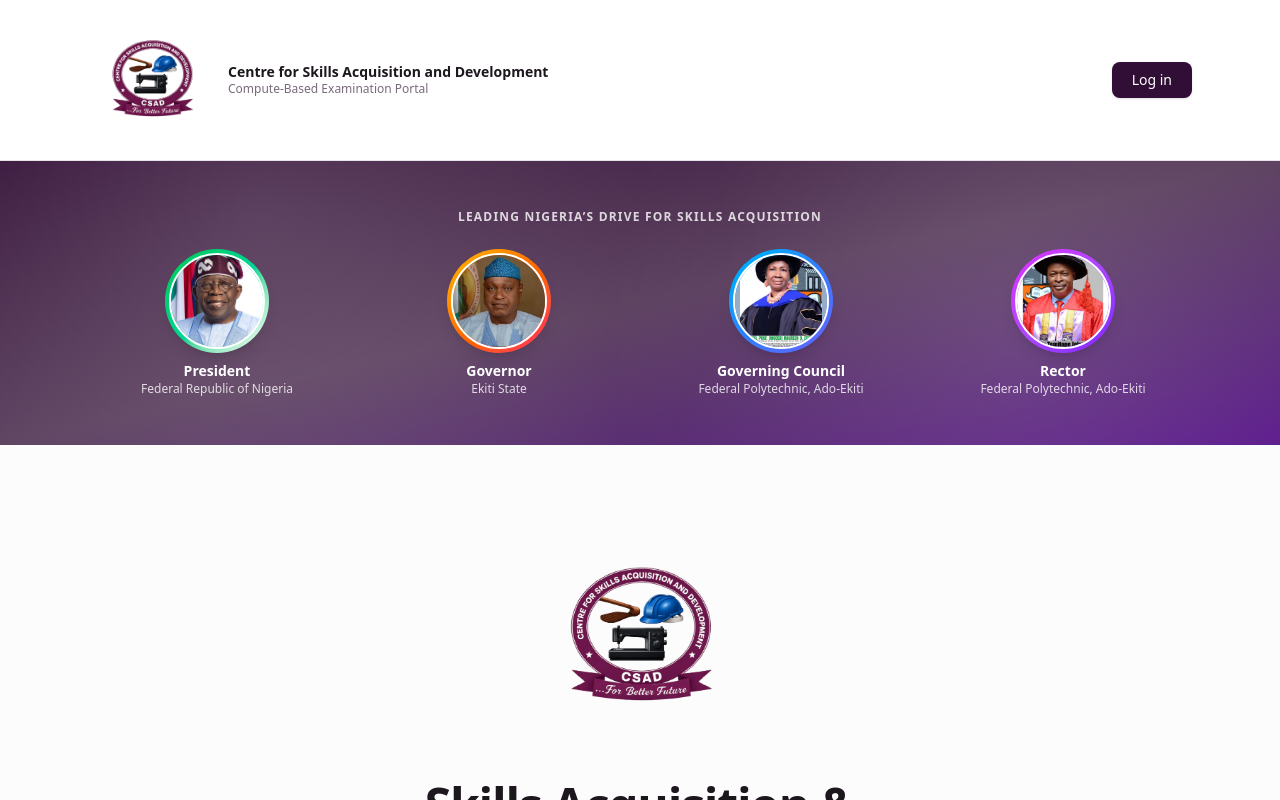
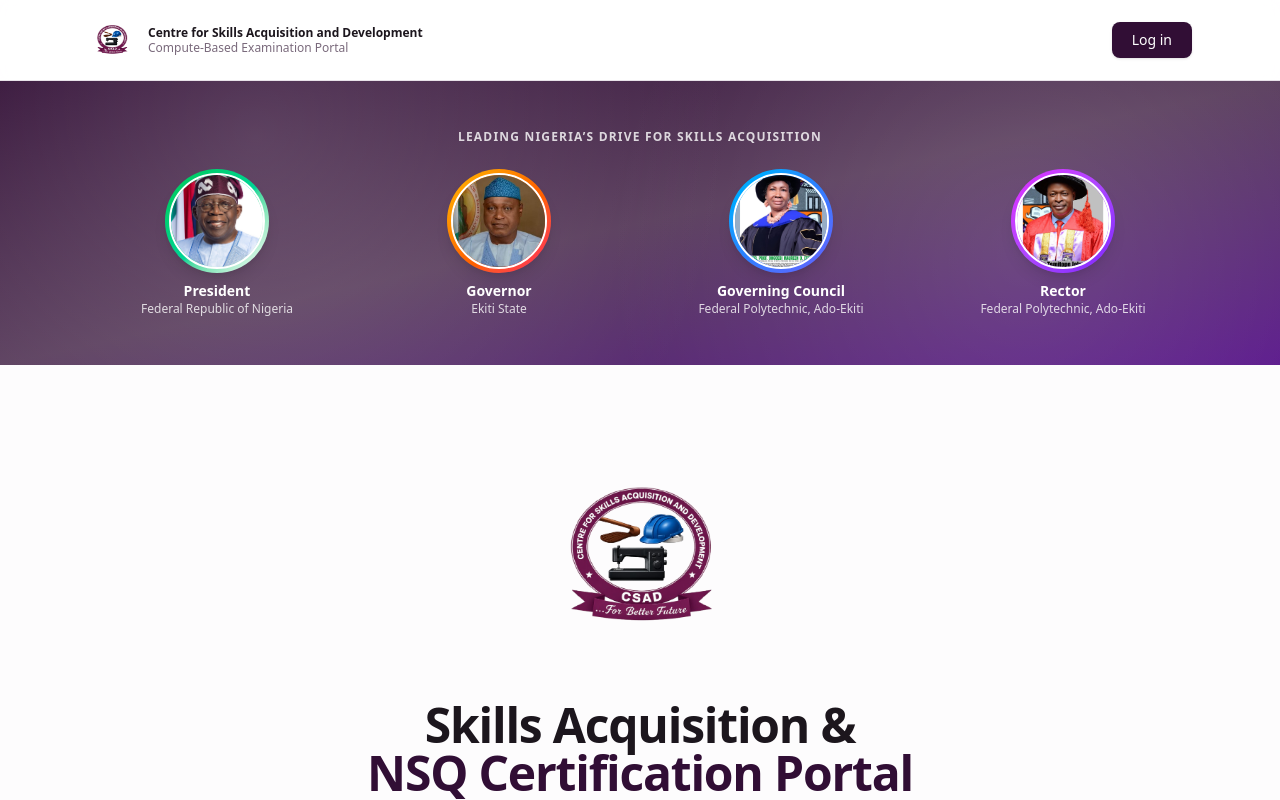
Before and after one commit to smartcodav/csad-web, a React (Vite) app: page / in a window 1280 px wide. Shown: the top 800 px of the page. Built offline with nearby package versions, Linux system fonts and the light colour scheme; the HTML template or start-up script is replaced by a standard one; a web font is replaced by a local one.

Commit message:
Reduce logo size in header for improved layout and visibility on smaller screens

```diff
--- a/src/App.tsx
+++ b/src/App.tsx
@@ -174,11 +174,12 @@
             <header className="border-b bg-card/80 backdrop-blur-sm">
                 <div className="mx-auto flex max-w-6xl items-center justify-between gap-3 px-4 py-2 sm:px-6 sm:py-4">
                     <div className="flex min-w-0 items-center gap-2 sm:gap-3">
-                        <div className="flex h-32 w-32 shrink-0 items-center justify-center text-primary sm:h-32 sm:w-32">
-                            <Logo className="h-32 w-32" />
+                        <div className="flex h-10 w-10 shrink-0 items-center justify-center text-primary sm:h-12 sm:w-12">
+                            <Logo className="h-10 w-10 sm:h-12 sm:w-12" />
                         </div>
                         <div className="min-w-0">
-                            <p className="truncate text-xs font-bold leading-tight sm:text-sm">{INSTITUTION_NAME}</p>
+                            <p className="block text-xs font-bold leading-tight sm:hidden">CSAD</p>
+                            <p className="hidden text-xs font-bold leading-tight sm:block">{INSTITUTION_NAME}</p>
                             <p className="hidden text-xs text-muted-foreground sm:block">{INSTITUTION_TAGLINE}</p>
                         </div>
                     </div>
```
